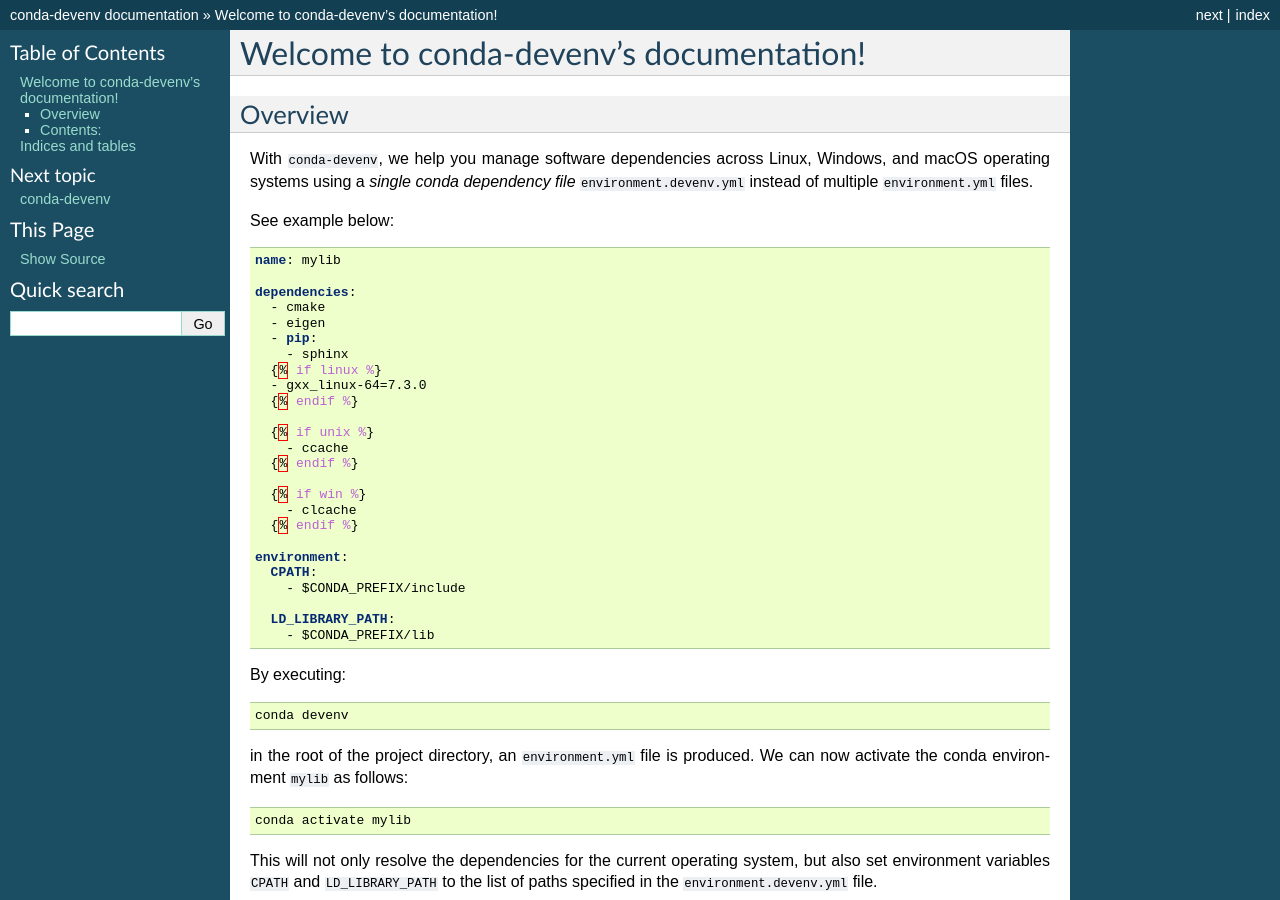
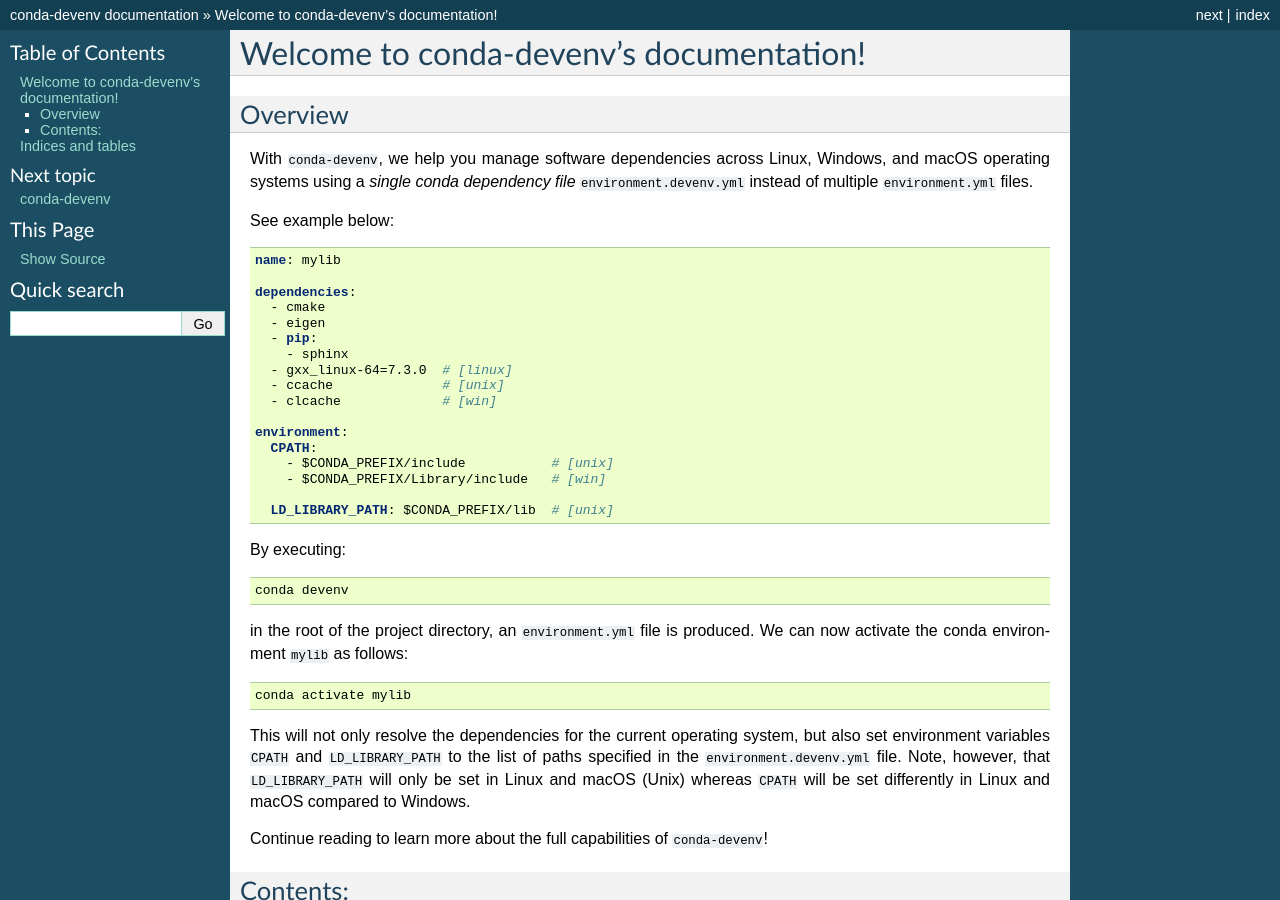
Before and after one commit to ESSS/conda-devenv, a Sphinx documentation site: the page built from docs/index.rst, in a window 1280 px wide and 900 px high. Built offline with Sphinx 7.4.7, drawn with Linux system fonts in a browser that asks for light colours; the version number could not be read and is left out.

Commit message:
Update the docs.

```diff
--- a/docs/index.rst
+++ b/docs/index.rst
@@ -19,24 +19,16 @@
       - eigen
       - pip:
         - sphinx
-      {% if linux %}
-      - gxx_linux-64=7.3.0
-      {% endif %}
-
-      {% if unix %}
-        - ccache
-      {% endif %}
-
-      {% if win %}
-        - clcache
-      {% endif %}
+      - gxx_linux-64=7.3.0  # [linux]
+      - ccache              # [unix]
+      - clcache             # [win]
 
     environment:
       CPATH:
-        - $CONDA_PREFIX/include
+        - $CONDA_PREFIX/include           # [unix]
+        - $CONDA_PREFIX/Library/include   # [win]
 
-      LD_LIBRARY_PATH:
-        - $CONDA_PREFIX/lib
+      LD_LIBRARY_PATH: $CONDA_PREFIX/lib  # [unix]
 
 By executing:
 
@@ -53,7 +45,9 @@
 
 This will not only resolve the dependencies for the current operating system,
 but also set environment variables ``CPATH`` and ``LD_LIBRARY_PATH`` to the
-list of paths specified in the ``environment.devenv.yml`` file.
+list of paths specified in the ``environment.devenv.yml`` file. Note, however,
+that ``LD_LIBRARY_PATH`` will only be set in Linux and macOS (Unix) whereas
+``CPATH`` will be set differently in Linux and macOS compared to Windows.
 
 Continue reading to learn more about the full capabilities of ``conda-devenv``!
 
```
Also changed, not shown: docs/usage.rst (+9 -9 lines).
